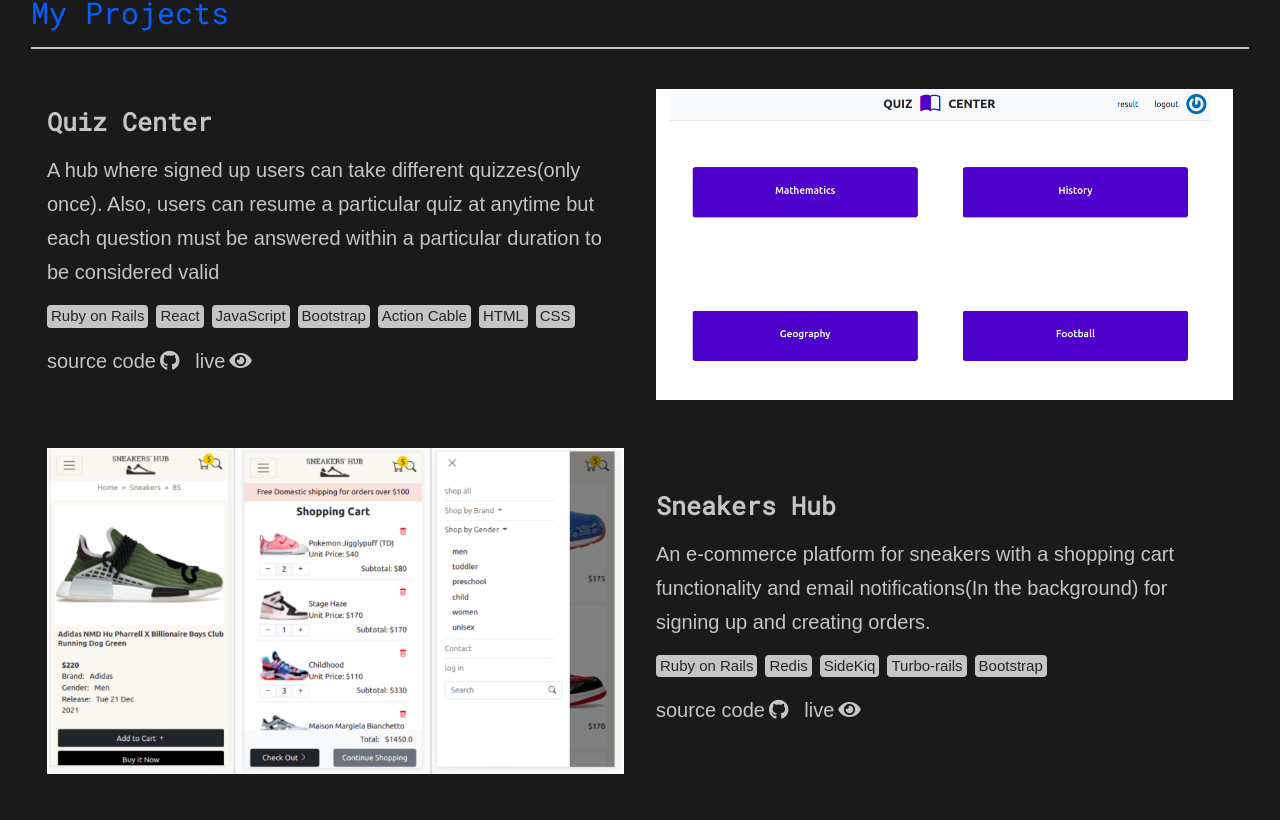
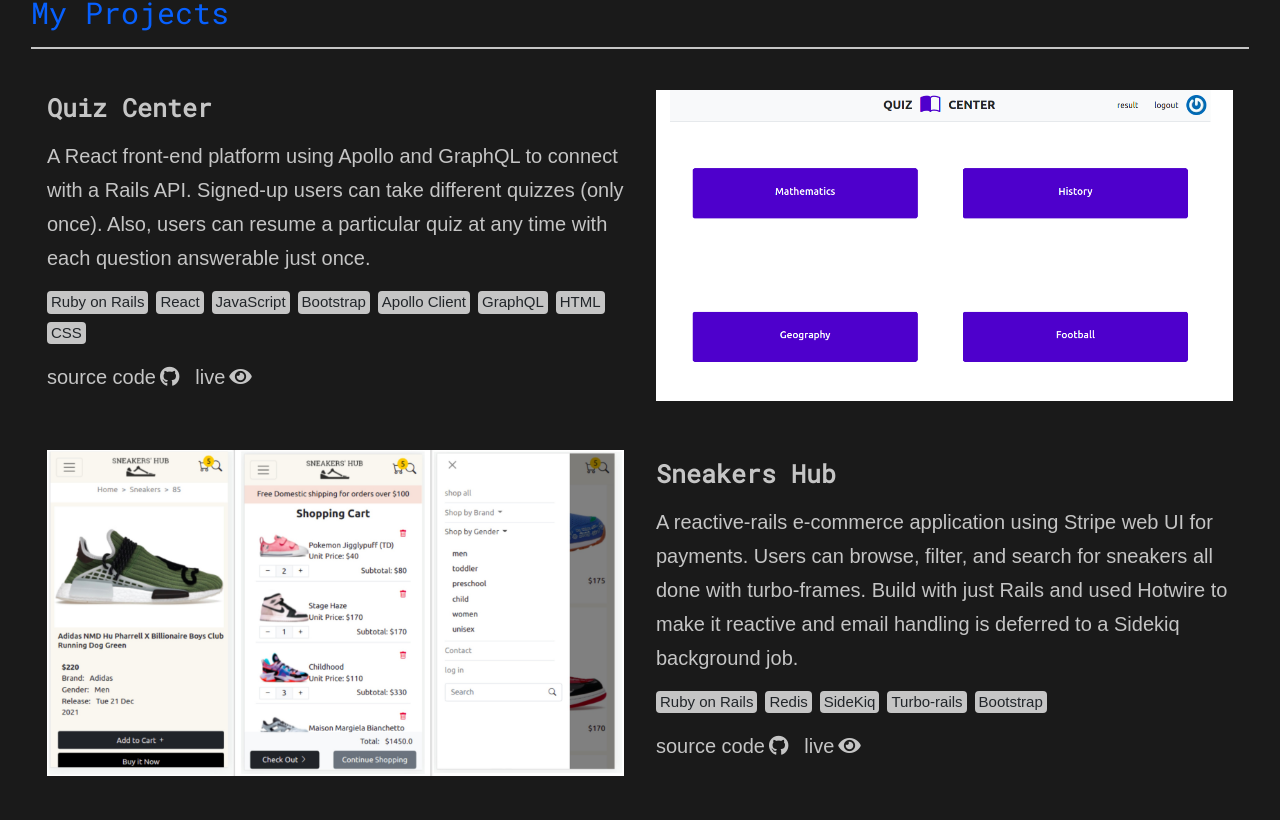
Before and after one commit to wandji20/React-Portfolio, a React (Create React App) app: page / in a window 1280 px wide. Shown: the part 446-1266 px from the top of the page. Built offline with nearby package versions, Linux system fonts and the light colour scheme.

Commit message:
Update project descriptions

```diff
--- a/src/constants.js
+++ b/src/constants.js
@@ -10,8 +10,8 @@
     id: 0,
     title: 'Quiz Center',
     url: quizCenter,
-    description: 'A hub where signed up users can take different quizzes(only once). Also, users can resume a particular quiz at anytime but each question must be answered within a particular duration to be considered valid',
-    stacks: ['Ruby on Rails', 'React', 'JavaScript', 'Bootstrap', 'Action Cable', 'HTML', 'CSS'],
+    description: 'A React front-end platform using Apollo and GraphQL to connect with a Rails API. Signed-up users can take different quizzes (only once). Also, users can resume a particular quiz at any time with each question answerable just once.',
+    stacks: ['Ruby on Rails', 'React', 'JavaScript', 'Bootstrap', 'Apollo Client', 'GraphQL', 'HTML', 'CSS'],
     source: 'https://github.com/wandji20/quiz-center-front',
     live: 'https://quiz-center-front.netlify.app/',
   },
@@ -19,7 +19,7 @@
     id: 1,
     title: 'Sneakers Hub',
     url: sneakers,
-    description: 'An e-commerce platform for sneakers with a shopping cart functionality and email notifications(In the background) for signing up and creating orders.',
+    description: 'A reactive-rails e-commerce application using Stripe web UI for payments. Users can browse, filter, and search for sneakers all done with turbo-frames. Build with just Rails and used Hotwire to make it reactive and email handling is deferred to a Sidekiq background job.',
     stacks: ['Ruby on Rails', 'Redis', 'SideKiq', 'Turbo-rails', 'Bootstrap'],
     live: 'https://sneakers-hub.herokuapp.com/',
     source: 'https://github.com/wandji20/sneakers-hub/',
```
Also changed, not shown: 1 other file (tests, documents, lock files or other folders).
